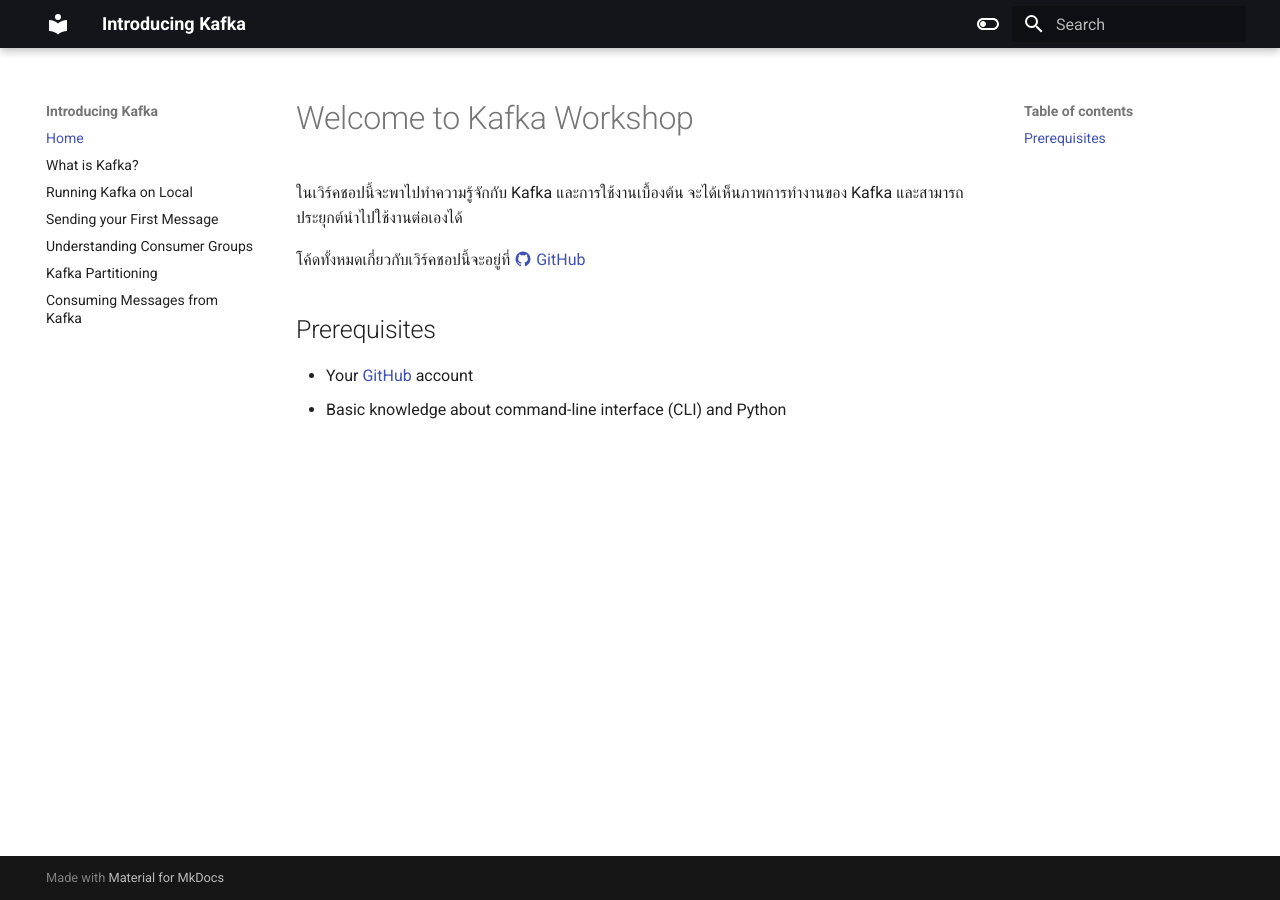
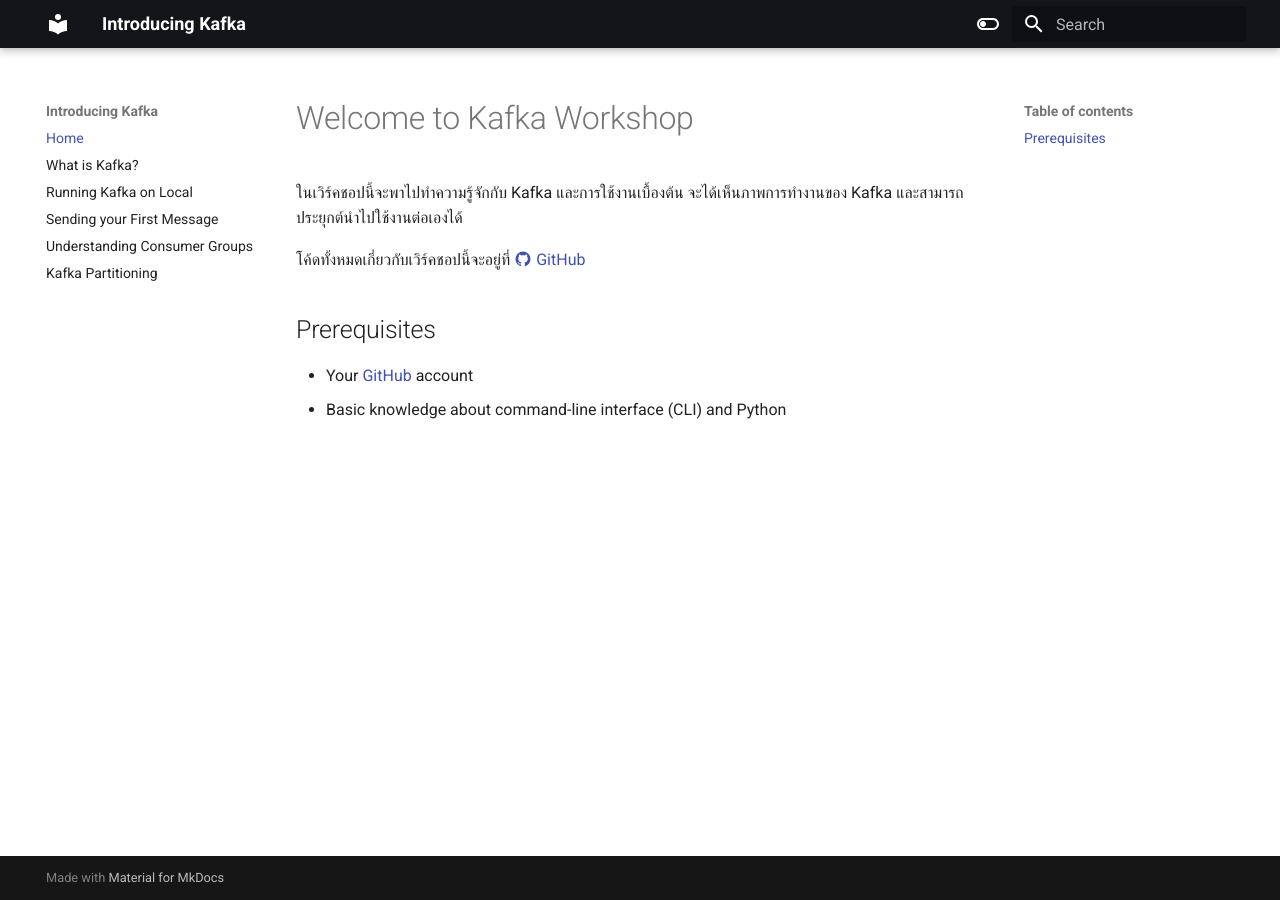
Before and after one commit to zkan/introducing-kafka, an MkDocs documentation site: the page built from docs/index.md, in a window 1280 px wide. Built offline with MkDocs 1.6.1 and Material for MkDocs 9.7.7, drawn with Linux system fonts in a browser that asks for light colours.

Commit message:
Remove unused nav

```diff
--- a/mkdocs.yml
+++ b/mkdocs.yml
@@ -39,4 +39,3 @@
   - Sending your First Message: sending-your-first-message.md
   - Understanding Consumer Groups: understanding-consumer-groups.md
   - Kafka Partitioning: kafka-partitioning.md
-  - Consuming Messages from Kafka: consuming-messages-from-kafka.md
```
